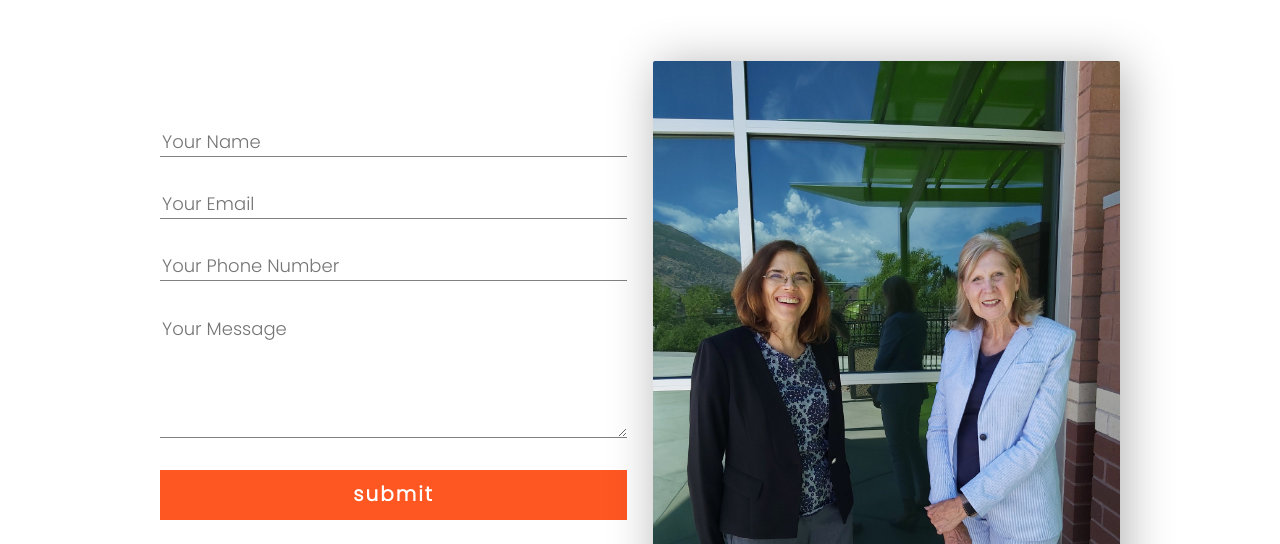
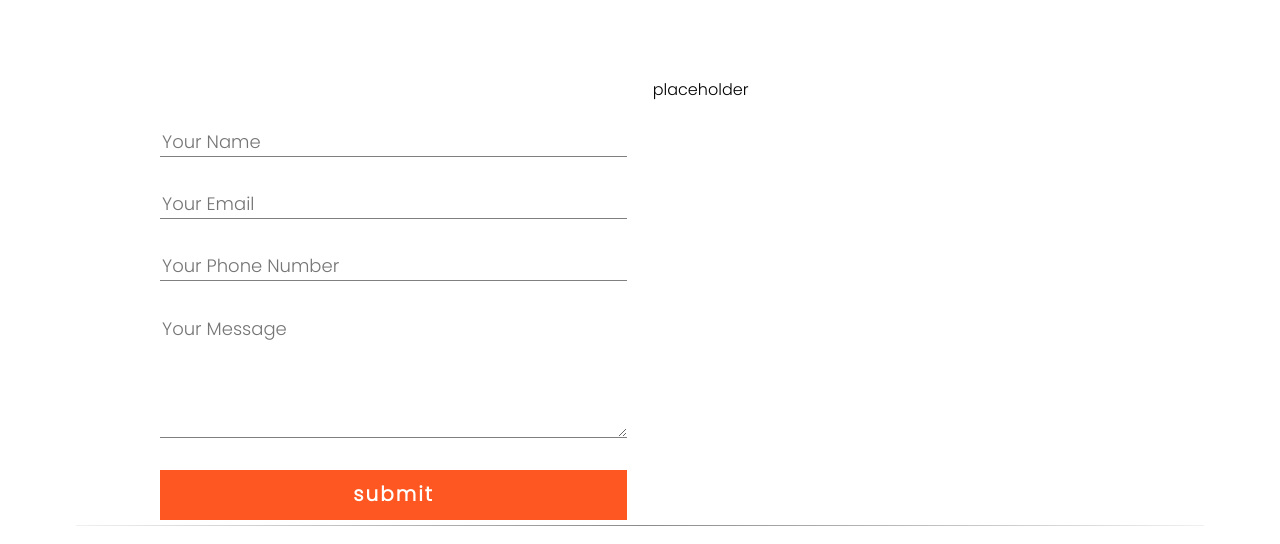
Before and after one commit to hyrumhyrum1/gayLynnWebsite, a plain HTML site: page contact.html in a window 1280 px wide. Shown: the part 408-952 px from the top of the page. Drawn offline with Linux system fonts and the light colour scheme; a web font is replaced by a local one.

Commit message:
removed the pic

```diff
--- a/contact.html
+++ b/contact.html
@@ -60,7 +60,7 @@
         </div>
 
         <div class = "right">
-            <img src = "contact_assets/right_image.jpeg" class = "right_image">
+            <p>placeholder</p>
         </div>
     </div>
 
```
